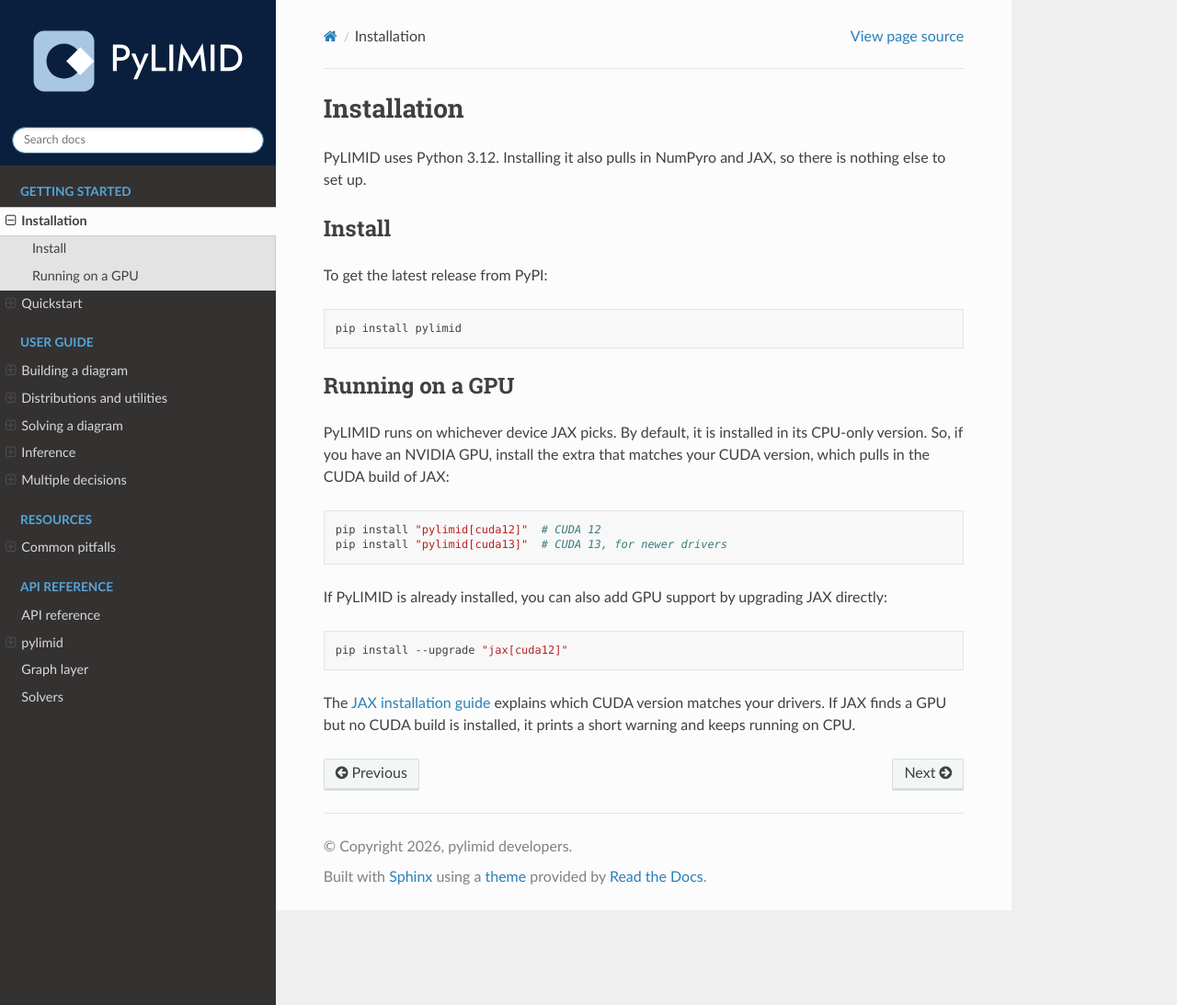
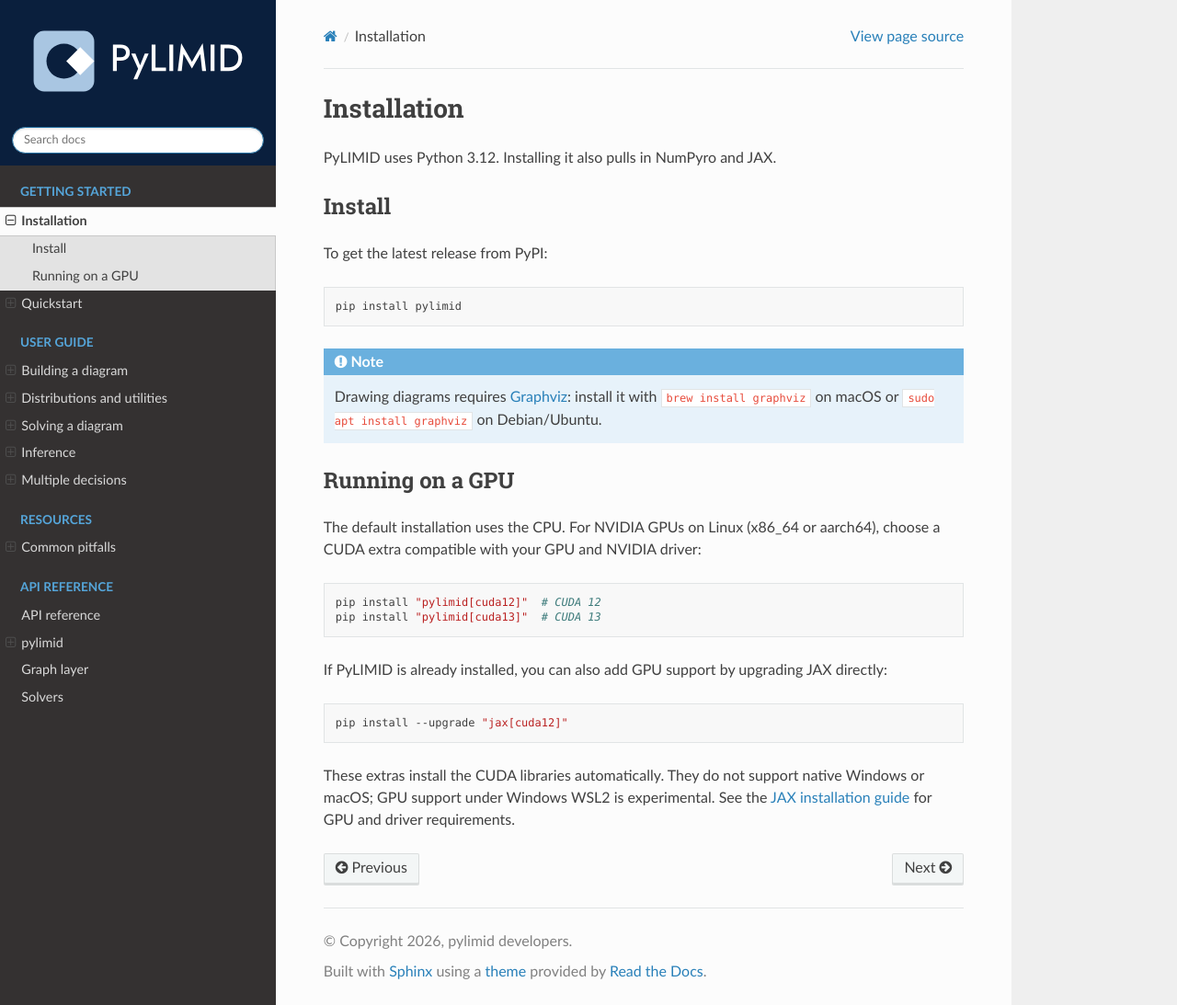
Before and after one commit to cynosural-ai/pylimid, a Sphinx documentation site: the page built from docs/getting_started/installation.md, in a window 1280 px wide and 1093 px high. Shown: the whole window at 92% size. Built offline with Sphinx 7.4.7 and the Read the Docs theme 3.1.0, drawn with Linux system fonts in a browser that asks for light colours.

Commit message:
graphviz installation

````diff
--- a/docs/getting_started/installation.md
+++ b/docs/getting_started/installation.md
@@ -1,6 +1,6 @@
 # Installation
 
-PyLIMID uses Python 3.12. Installing it also pulls in NumPyro and JAX, so there is nothing else to set up.
+PyLIMID uses Python 3.12. Installing it also pulls in NumPyro and JAX.
 
 ## Install
 
@@ -10,14 +10,17 @@
 pip install pylimid
 ```
 
+```{note}
+Drawing diagrams requires [Graphviz](https://graphviz.org/download/): install it with `brew install graphviz` on macOS or `sudo apt install graphviz` on Debian/Ubuntu.
+```
 
 ## Running on a GPU
 
-PyLIMID runs on whichever device JAX picks. By default, it is installed in its CPU-only version. So, if you have an NVIDIA GPU, install the extra that matches your CUDA version, which pulls in the CUDA build of JAX:
+The default installation uses the CPU. For NVIDIA GPUs on Linux (x86_64 or aarch64), choose a CUDA extra compatible with your GPU and NVIDIA driver:
 
 ```bash
 pip install "pylimid[cuda12]"  # CUDA 12
-pip install "pylimid[cuda13]"  # CUDA 13, for newer drivers
+pip install "pylimid[cuda13]"  # CUDA 13
 ```
 
 If PyLIMID is already installed, you can also add GPU support by upgrading JAX directly:
@@ -26,4 +29,4 @@
 pip install --upgrade "jax[cuda12]"
 ```
 
-The [JAX installation guide](https://docs.jax.dev/en/latest/installation.html) explains which CUDA version matches your drivers. If JAX finds a GPU but no CUDA build is installed, it prints a short warning and keeps running on CPU.
+These extras install the CUDA libraries automatically. They do not support native Windows or macOS; GPU support under Windows WSL2 is experimental. See the [JAX installation guide](https://docs.jax.dev/en/latest/installation.html) for GPU and driver requirements.
````
